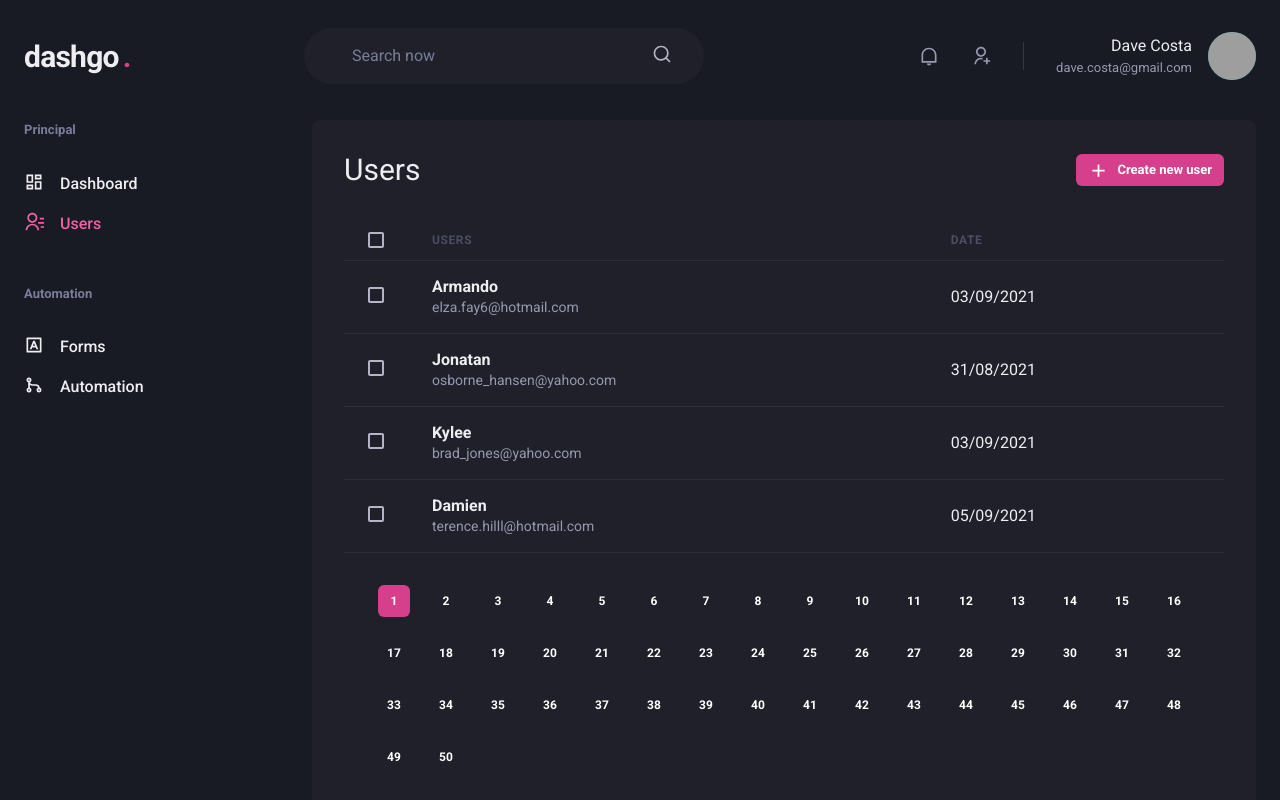
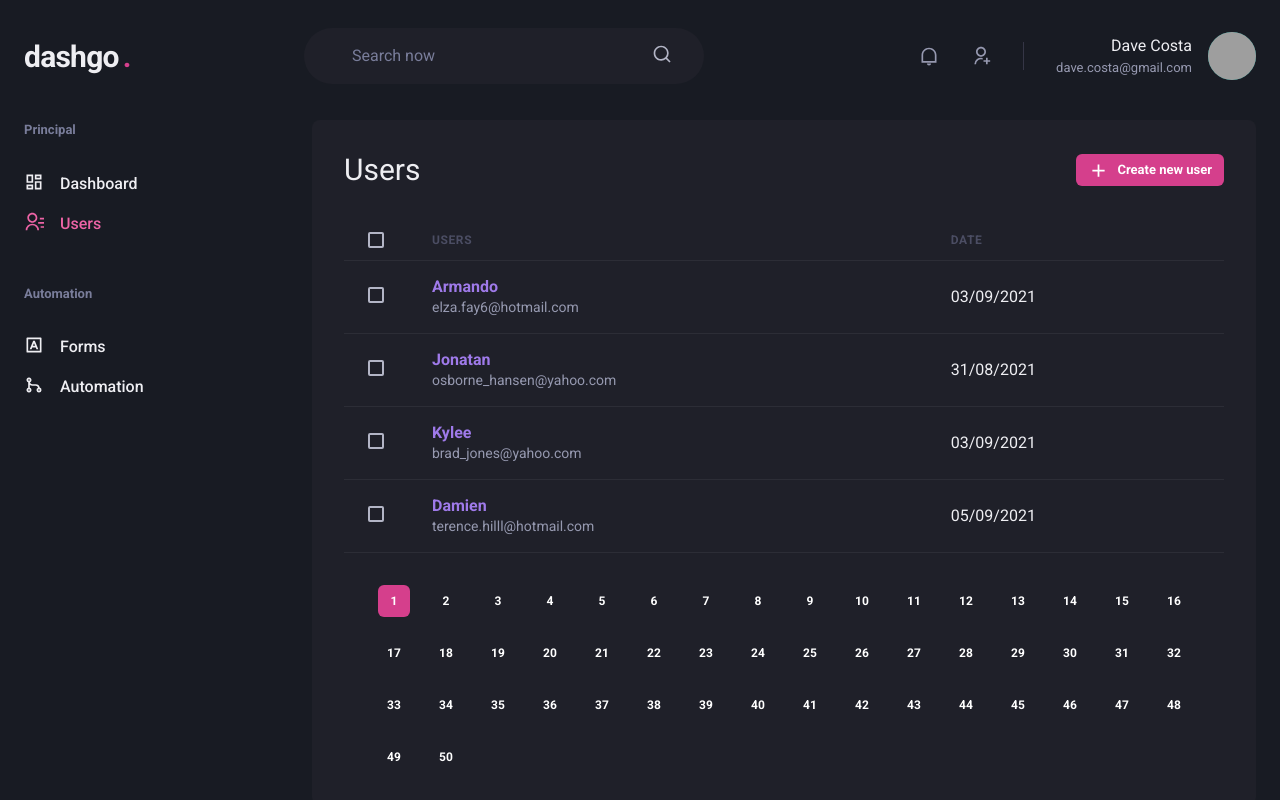
Before and after one commit to dave-costa/dashgo, a Next.js app: page /users in a window 1280 px wide. Shown: the top 800 px of the page. Built offline with nearby package versions, Linux system fonts and the light colour scheme; data requests are answered from the project's data file; grey boxes are pictures that could not be loaded.

Commit message:
feat: add pre-fetching data

```diff
--- a/src/pages/_app.tsx
+++ b/src/pages/_app.tsx
@@ -2,10 +2,10 @@ import { AppProps } from "next/app";
 import { SideBarProvider } from "../components/context/SideBarContext";
 import { theme } from "../styles/theme";
 import { ChakraProvider } from "@chakra-ui/react";
-import { QueryClient, QueryClientProvider } from "react-query";
+import { QueryClientProvider } from "react-query";
 import { ReactQueryDevtools } from "react-query/devtools";
 import { QueryProvider } from "../services/hooks/useUsers";
-const queryClient = new QueryClient();
+import { queryClient } from "../services/queryClient";
 
 function MyApp({ Component, pageProps }: AppProps) {
   return (
--- a/src/pages/users/index.tsx
+++ b/src/pages/users/index.tsx
@@ -4,6 +4,7 @@ import {
   Checkbox,
   Flex,
   Heading,
+  Link as Links,
   Icon,
   Table,
   Tbody,
@@ -20,9 +21,10 @@ import { RiAddLine } from "react-icons/ri";
 import { Header } from "../../components/Header";
 import { Pagination } from "../../components/pagination/Pagination";
 import { SideBar } from "../../components/SideBar/SideBar";
-
+import { queryClient } from "../../services/queryClient";
 import Link from "next/link";
 import { useQueryHook } from "../../services/hooks/useUsers";
+import { client } from "../../services/axios";
 
 export default function UserList() {
   const { data, error, isLoading, isFetching } = useQueryHook();
@@ -31,6 +33,18 @@ export default function UserList() {
     lg: true,
   });
 
+  function handlePrefetch(id: number) {
+    queryClient.prefetchQuery(
+      ["users", id],
+      async () => {
+        const response = await client.get(`/myapi/${id}`);
+        return response.data;
+      },
+      {
+        staleTime: 1000 * 35,
+      }
+    );
+  }
   return (
     <Box>
       <Header />
@@ -86,7 +100,12 @@ export default function UserList() {
                       </Td>
                       <Td>
                         <Box>
-                          <Text fontWeight="bold">{user.name}</Text>
+                          <Links
+                            color="purple.400"
+                            onMouseEnter={() => handlePrefetch(user.id)}
+                          >
+                            <Text fontWeight="bold">{user.name}</Text>
+                          </Links>
                           <Text fontSize="sm" color="gray.300">
                             {user.email}
                           </Text>
--- a/src/services/hooks/useUsers.tsx
+++ b/src/services/hooks/useUsers.tsx
@@ -47,7 +47,7 @@ export function QueryProvider({ children }: QueryProviderProps) {
       return response.data;
     },
     {
-      staleTime: 1000 * 5,
+      staleTime: 1000 * 35,
     }
   );
   return (
--- /dev/null
+++ b/src/services/queryClient.ts
@@ -0,0 +1,3 @@
+import { QueryClient } from "react-query";
+
+export const queryClient = new QueryClient();
```
